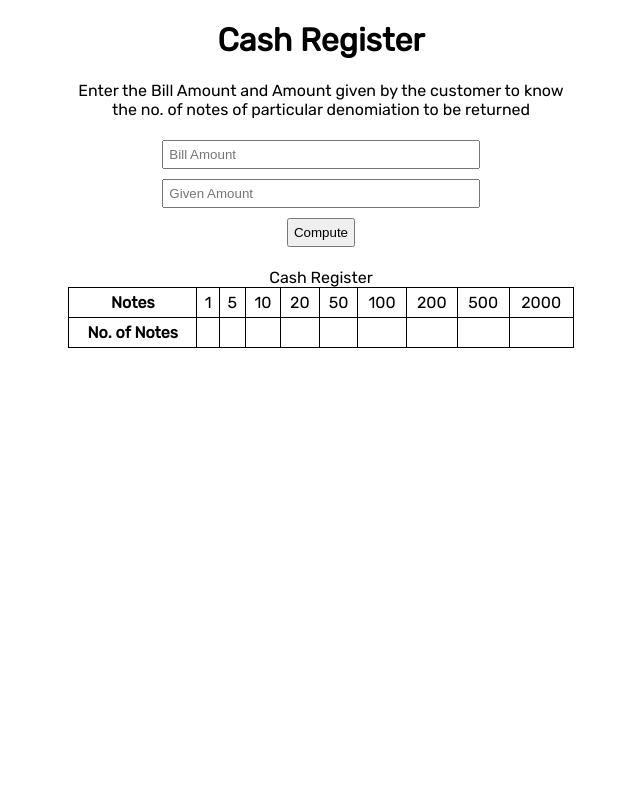
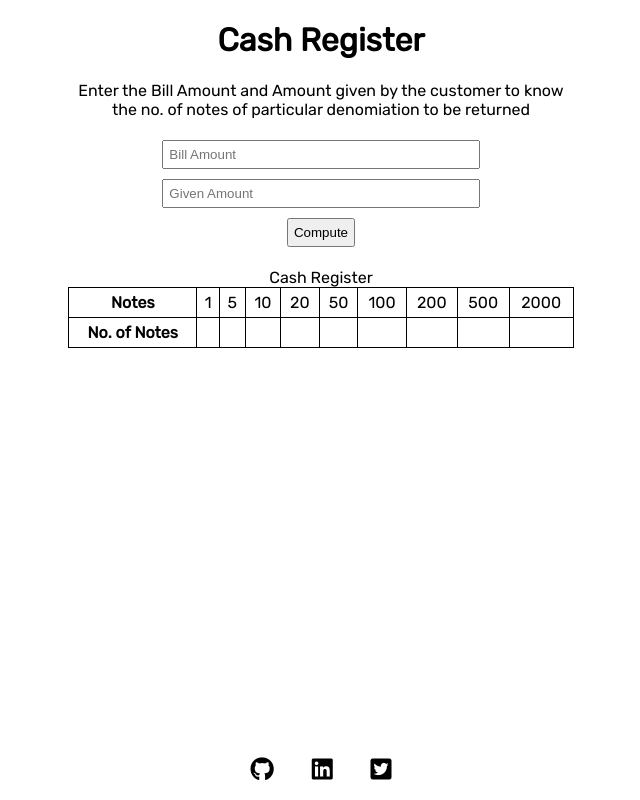
Before and after one commit to Mananjot/Cash-Register-App, a plain HTML site: page index.html in a window 1280 px wide. Shown: the whole page, without its empty margins (319-959 px from the left). Drawn offline with Linux system fonts and the light colour scheme.

Commit message:
update: footer added

```diff
--- a/index.html
+++ b/index.html
@@ -5,6 +5,7 @@
     <meta charset="UTF-8">
     <meta http-equiv="X-UA-Compatible" content="IE=edge">
     <meta name="viewport" content="width=device-width, initial-scale=1.0">
+    <link rel="stylesheet" href="https://cdnjs.cloudflare.com/ajax/libs/font-awesome/5.15.3/css/all.min.css" />
     <link rel="stylesheet" href="./style.css">
     <title>Cash Register</title>
 </head>
@@ -17,9 +18,8 @@
         <div class="container-input">
             <input type="number" id="input-bill-amt" placeholder="Bill Amount">
         </div>
-        <!-- <button id="btn-next"> Next </button> -->
         <div class="container-input">
-        <input type="number" id="input-given-amt" placeholder="Given Amount">
+            <input type="number" id="input-given-amt" placeholder="Given Amount">
         </div>
         <button id="btn-compute"> Compute </button>
         <p id="error-msg"></p>
@@ -51,6 +51,27 @@
             </tr>
         </table>
     </div>
+
+    <footer>
+        <ul class="list-inline">
+            <li>
+                <a href="https://github.com/Mananjot/" target="_blank" rel="noreferrer">
+                    <i class="fab fa-github"></i>
+                </a>
+            </li>
+            <li>
+                <a href="https://www.linkedin.com/in/mananjot-singh-kohli-b349a4185/" target="_blank" rel="noreferrer">
+                    <i class="fab fa-linkedin"></i>
+                </a>
+            </li>
+            <li>
+                <a href="https://twitter.com/singh_mananjot" target="_blank" rel="noreferrer">
+                    <i class="fab fa-twitter-square"></i>
+                </a>
+            </li>
+        </ul>
+    </footer>
+
 </body>
 <script src="./app.js"></script>
 
--- a/style.css
+++ b/style.css
@@ -1,48 +1,72 @@
-@import url('https://fonts.googleapis.com/css2?family=Rubik&display=swap');
+@import url("https://fonts.googleapis.com/css2?family=Rubik&display=swap");
 
-body{
-    font-family: 'Rubik', sans-serif;
+body {
+  font-family: "Rubik", sans-serif;
 }
 
-.container{
-    width:40%;
-    margin:auto;
+.container {
+  width: 40%;
+  margin: auto;
   text-align: center;
 }
 
-#main-heading{
+#main-heading {
   text-align: center;
 }
 
-#intro-msg{
-
-}
-
-input{
+input {
   width: 60%;
   padding: 5px;
   margin: 5px auto;
 }
 
-button{
+button {
   margin: 5px;
   padding: 5px;
   cursor: pointer;
 }
 
-table{
+table {
   width: 100%;
-    margin:auto;
+  margin: auto;
   overflow: scroll;
-    /* table-layout: fixed; */
 }
 
-table, th, td {
+table,
+th,
+td {
   border: 1px solid black;
   border-collapse: collapse;
 }
 
-th, td{
+th,
+td {
   padding: 5px;
   min-width: max-content;
 }
+
+footer a {
+  text-decoration: none;
+  color: black;
+  padding: 0.5rem;
+  margin: 0.5rem;
+  width: max-content;
+  min-width: 140px;
+  font-size: 1.5rem;
+}
+
+footer {
+  text-align: center;
+  width: 100%;
+  position: fixed;
+  bottom: 0px;
+  left: 0px;
+}
+
+footer ul {
+  padding-inline-start: 0px;
+}
+
+.list-inline li {
+  display: inline;
+}
```
Lines whose indentation alone changed are shown as unchanged.
